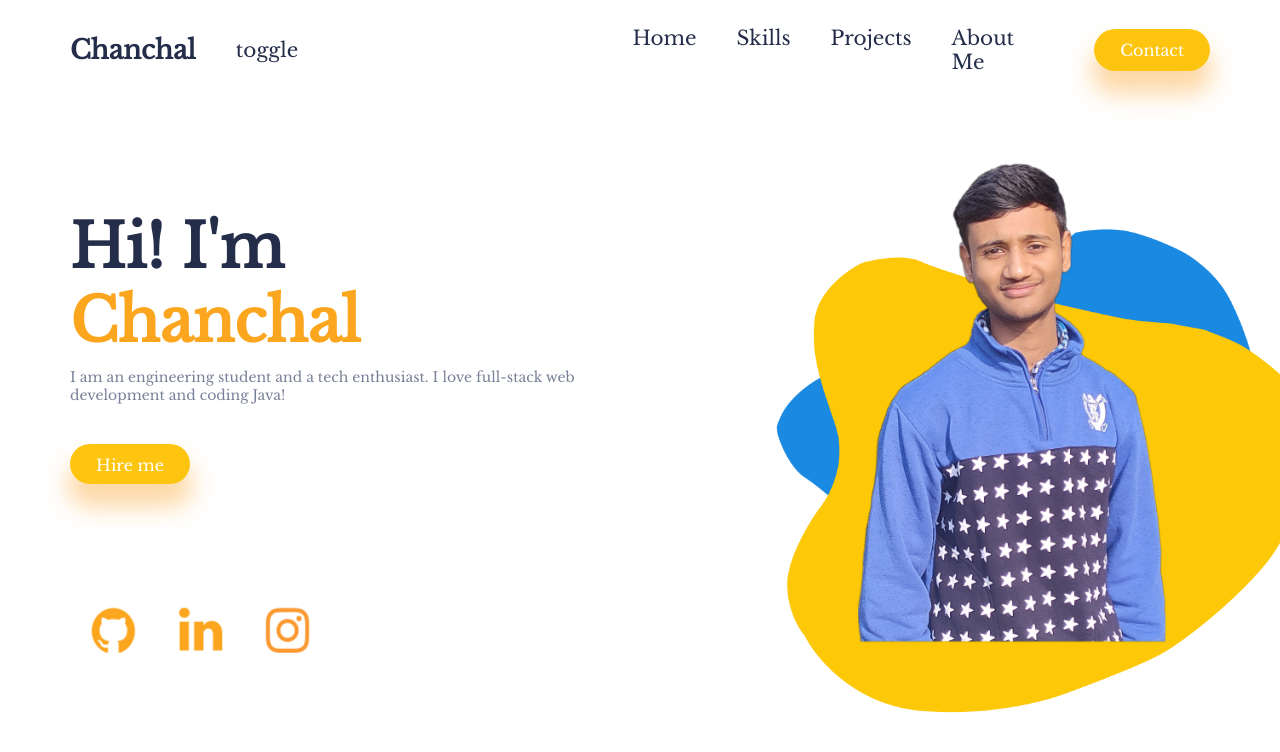
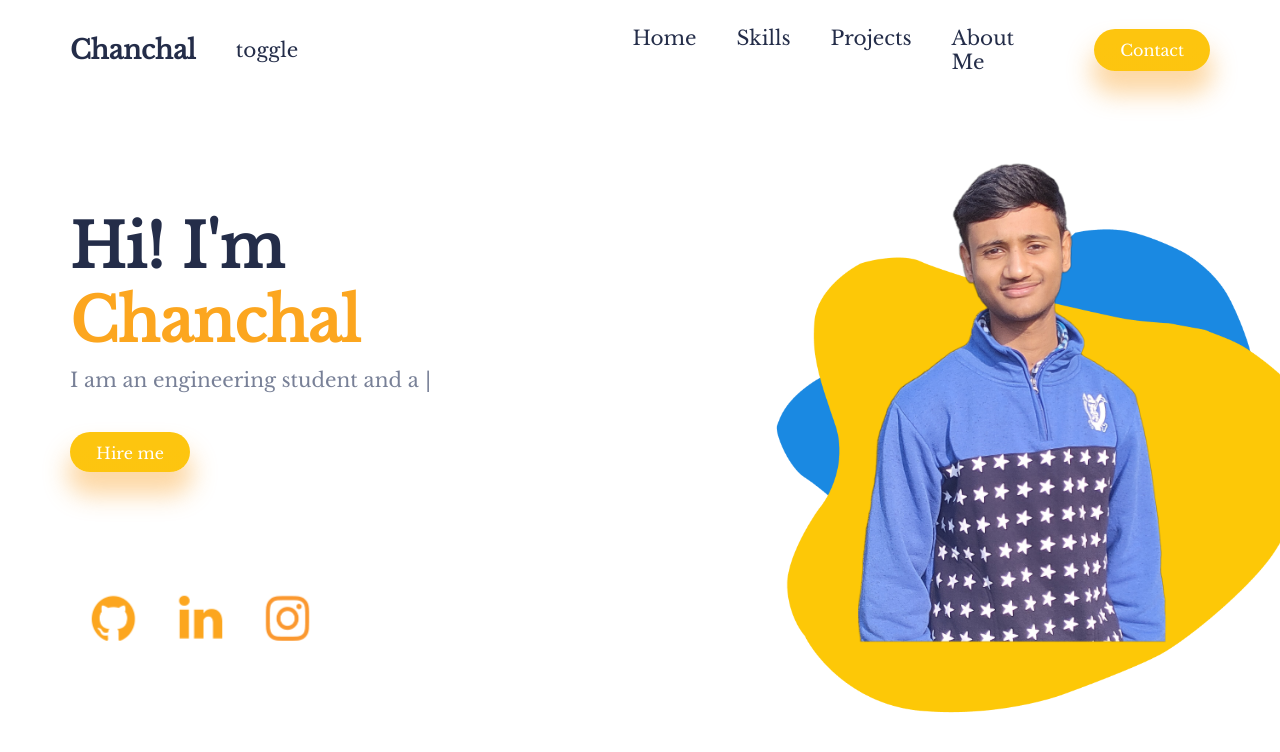
Before and after one commit to Chanchalcr/Portfolio, a React (Create React App) app: page / in a window 1280 px wide. Shown: the top 752 px of the page. Built offline with nearby package versions, Linux system fonts and the light colour scheme.

Commit message:
finalise the Typewriter

```diff
--- a/src/components/Intro/Intro.jsx
+++ b/src/components/Intro/Intro.jsx
@@ -1,6 +1,6 @@
 import React from "react";
 import "./Intro.css";
-// import Typewriter from "typewriter-effect";
+import Typewriter from "typewriter-effect";
 import Github from '../../img/github.png'
 import LinkedIn from '../../img/linkedin.png'
 import Instagram from '../../img/instagram.png'
@@ -12,16 +12,15 @@ export default function Intro() {
     <div className="intro">
       <div className="i-left">
         <div className="i-name">
-          {/* <Typewriter
+          <span>Hi! I'm </span>
+          <span>Chanchal</span>
+          <span><Typewriter
             onInit={(typewriter) => {
               typewriter
-              .typeString("Hi! I'm ")
+              .typeString("I am an engineering student and a tech enthusiast. I love full-stack web development and coding Java!")
               .start();
             }}
-          /> */}
-          <span>Hi! I'm </span>
-          <span>Chanchal</span>
-          <span>I am an engineering student and a tech enthusiast. I love full-stack web development and coding Java!</span>
+          /></span>
         </div>
         <button className="button i-button">Hire me</button>
         <div className="i-icons">
```
